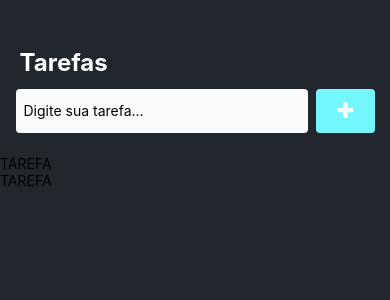
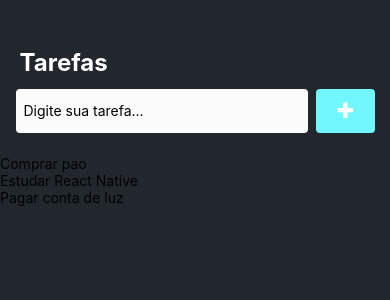
Before and after one commit to Brunogabriel-dev/app-tarefas, a React Native app: screen / in a window 390 px wide. Shown: the top 300 px of the page. Built offline with nearby package versions, Linux system fonts and the light colour scheme.

Commit message:
Inclusão de texto

```diff
--- a/App.js
+++ b/App.js
@@ -23,6 +23,10 @@ export default function App(){
     {
       key: '2',
       item: 'Estudar React Native'
+    },
+    {
+      key: '3',
+      item: 'Pagar conta de luz'
     },
 ])
 
@@ -51,7 +55,7 @@ export default function App(){
        <FlatList
          data={list}
          keyExtractor={ (item) => item.key}
-         renderItem={ () => <Tarefa/> }
+         renderItem={ ({ item }) => <Tarefa data={item} /> }
        />
 
     </View>
--- a/src/Tarefa.js
+++ b/src/Tarefa.js
@@ -2,10 +2,10 @@
 import React from 'react';
 import { View, Text } from 'react-native'
 
-export default function Tarefa(){
+export default function Tarefa({ data }){
   return(
     <View>
-      <Text>TAREFA</Text>
+      <Text>{data.item}</Text>
     </View>
   )
 }
```
